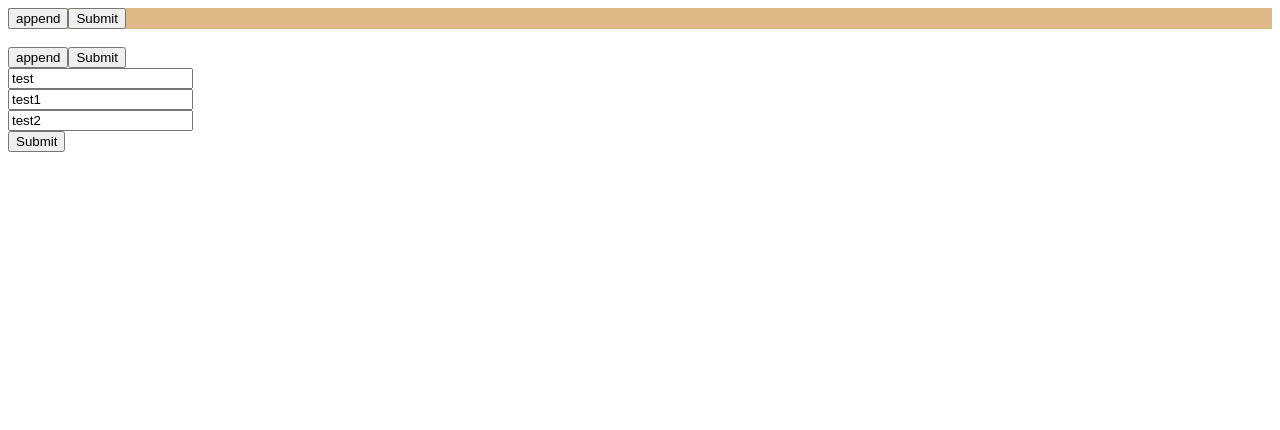
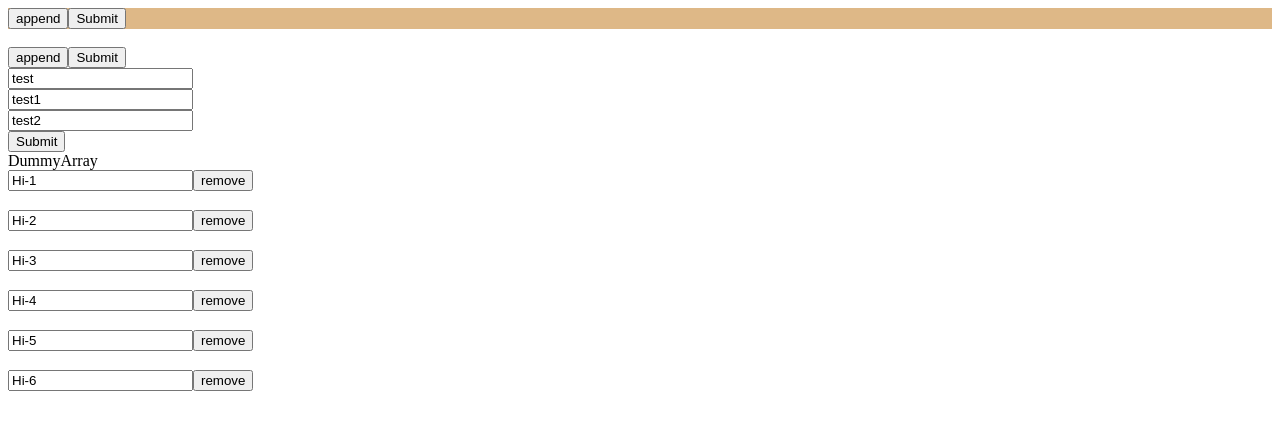
Before and after one commit to rmsoft-insu/nextboard, a Next.js app: page /array in a window 1280 px wide. Shown: the top 430 px of the page. Built offline with nearby package versions, Linux system fonts and the light colour scheme.

Commit message:
Array 기본 세팅

```diff
--- /dev/null
+++ b/components/array/DummyArray.tsx
@@ -0,0 +1,61 @@
+import { Controller, useFieldArray, useForm } from "react-hook-form";
+import { FixedSizeList } from "react-window";
+
+const array = [
+  { id: 1, name: "Hi-1" },
+  { id: 2, name: "Hi-2" },
+  { id: 3, name: "Hi-3" },
+  { id: 4, name: "Hi-4" },
+  { id: 5, name: "Hi-5" },
+  { id: 6, name: "Hi-6" },
+];
+
+const List = ({ items }) => {
+  const { control, handleSubmit, getValues, formState } = useForm({
+    defaultValues: {
+      test: items,
+    },
+    shouldUnregister: false,
+  });
+  const { errors } = formState;
+  const { fields, remove } = useFieldArray({ control, name: "test" });
+
+  return (
+    <form>
+      <FixedSizeList
+        width={400}
+        height={500}
+        itemSize={40}
+        itemCount={fields.length}
+        itemData={fields}
+        itemKey={(i) => fields[i].id}
+      >
+        {({ style, index, data }) => {
+          const defaultValue = getValues("test"?.[index]?.name || "");
+          return (
+            <div style={style}>
+              <Controller
+                render={({ field }) => <input {...field} />}
+                name={`test.${index}.name`}
+                defaultValue={defaultValue}
+                control={control}
+              />
+              <button onClick={() => remove(index)}>remove</button>
+            </div>
+          );
+        }}
+      </FixedSizeList>
+    </form>
+  );
+};
+
+const DummyArray = () => {
+  return (
+    <div>
+      <div>DummyArray</div>
+      <List items={array} />
+    </div>
+  );
+};
+
+export default DummyArray;
--- a/package.json
+++ b/package.json
@@ -15,6 +15,7 @@
     "@types/node": "18.15.11",
     "@types/react": "18.0.35",
     "@types/react-dom": "18.0.11",
+    "@types/react-window": "^1.8.5",
     "@types/wavesurfer.js": "^6.0.6",
     "aws-sdk": "^2.1359.0",
     "axios": "^1.3.5",
@@ -39,6 +40,7 @@
     "react-icons": "^4.8.0",
     "react-player": "^2.12.0",
     "react-quill": "^2.0.0",
+    "react-window": "^1.8.9",
     "recoil": "^0.7.7",
     "styled-components": "^5.3.9",
     "typescript": "5.0.4",
--- a/pages/array/index.tsx
+++ b/pages/array/index.tsx
@@ -1,3 +1,4 @@
+import DummyArray from "@/components/array/DummyArray";
 import ExpandArray from "@/components/array/ExpandArray";
 import NestedArray from "@/components/array/NestedArray";
 import NormalArray from "@/components/array/NormalArray";
@@ -8,6 +9,7 @@ const ArrayExample = () => {
       <ExpandArray />
       <NestedArray />
       <NormalArray />
+      <DummyArray />
     </>
   );
 };
```
Also changed, not shown: 1 other file (tests, documents, lock files or other folders).
